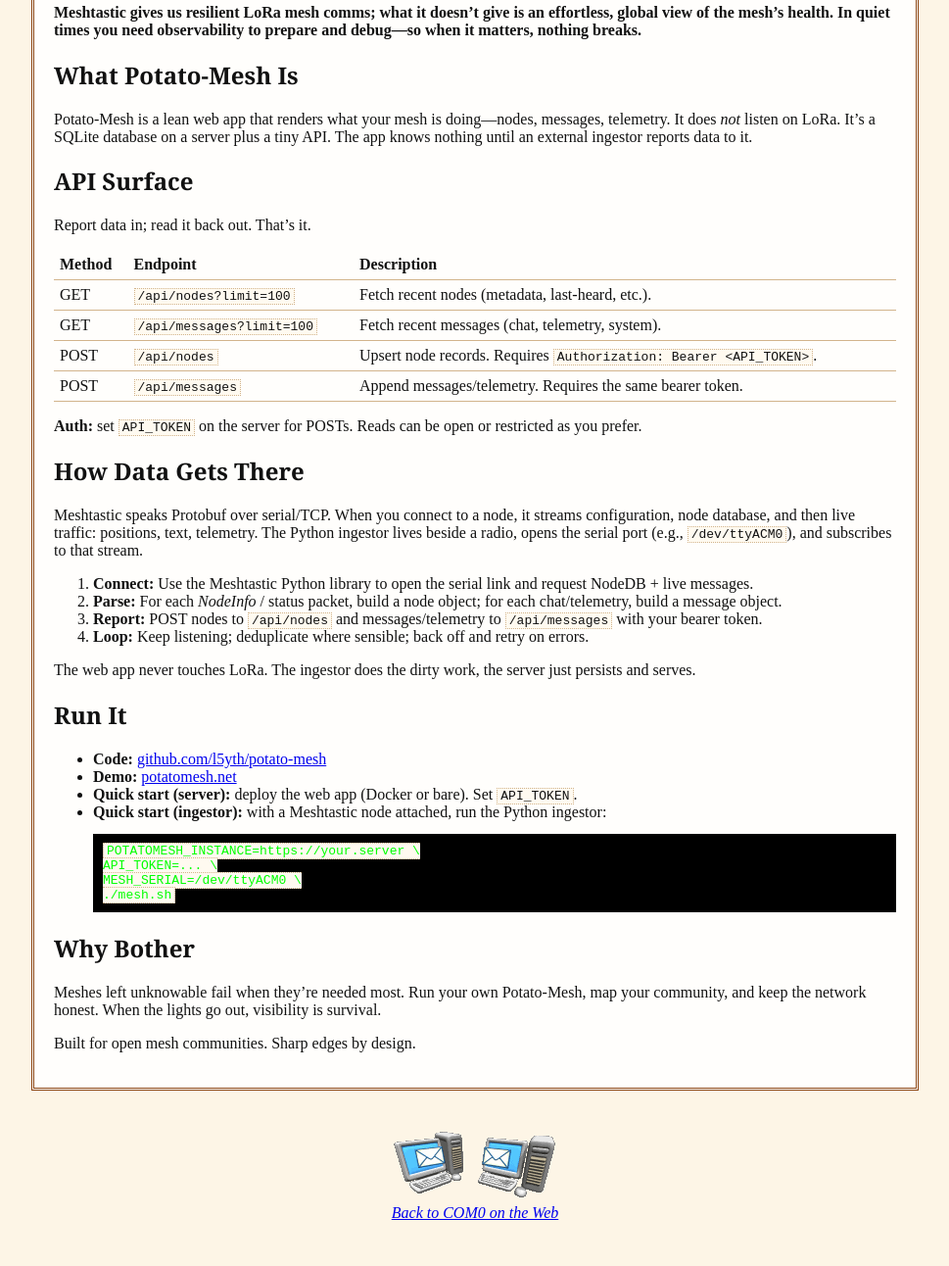
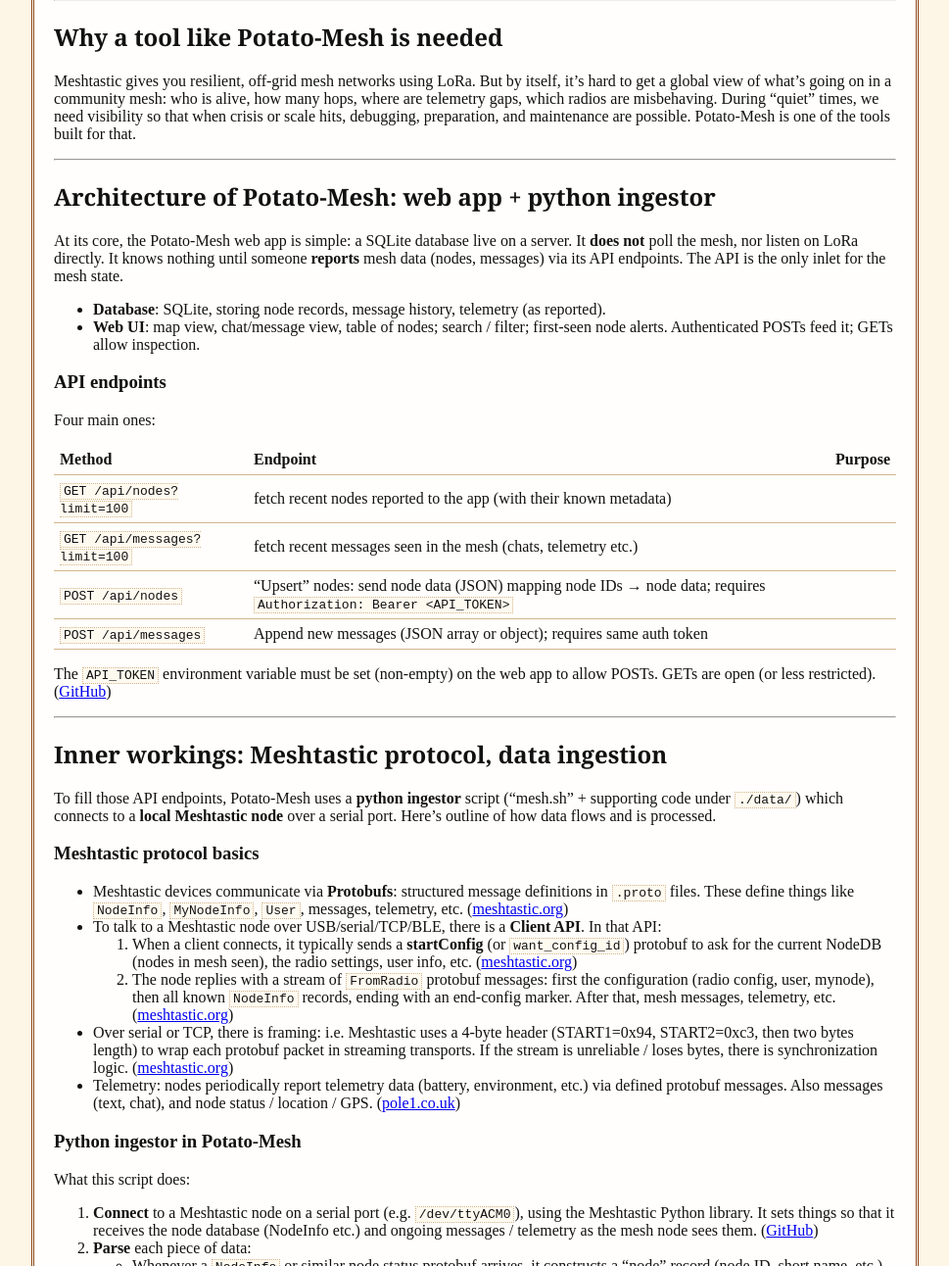
Before and after one commit to l5yth/tech, a plain HTML site: page 2025-09-potato-mesh.html in a window 1280 px wide. Shown: the part 272-1564 px from the top of the page at 98% size, without its empty margins (155-1124 px from the left). Drawn offline with Linux system fonts and the light colour scheme.

Commit message:
Refresh Potato-Mesh article content

```diff
--- a/2025-09-potato-mesh.html
+++ b/2025-09-potato-mesh.html
@@ -73,101 +73,106 @@
   </header>
 
   <article class="post">
-  <header>
-    <h1>Inside Potato-Mesh</h1>
-    <p class="lede">
-      Meshtastic gives us resilient LoRa mesh comms; what it doesn’t give is an effortless, global view of the mesh’s health.
-      In quiet times you need observability to prepare and debug—so when it matters, nothing breaks.
+    <p>Below is a technical sketch of <strong>Potato-Mesh</strong>: how it works, how it plugs into Meshtastic, what data flows where, and how you can run your own. Doom optional, but the mesh will outlive us if we get this right.</p>
+
+    <hr />
+
+    <h2>Why a tool like Potato-Mesh is needed</h2>
+    <p>
+      Meshtastic gives you resilient, off-grid mesh networks using LoRa. But by itself, it’s hard to get a global view of what’s going on in a community mesh: who is alive, how many hops, where are telemetry gaps, which radios are misbehaving. During “quiet” times, we need visibility so that when crisis or scale hits, debugging, preparation, and maintenance are possible. Potato-Mesh is one of the tools built for that.
     </p>
-  </header>
 
-  <section>
-    <h2>What Potato-Mesh Is</h2>
+    <hr />
+
+    <h2>Architecture of Potato-Mesh: web app + python ingestor</h2>
     <p>
-      Potato-Mesh is a lean web app that renders what your mesh is doing—nodes, messages, telemetry.
-      It does <em>not</em> listen on LoRa. It’s a SQLite database on a server plus a tiny API.
-      The app knows nothing until an external ingestor reports data to it.
+      At its core, the Potato-Mesh web app is simple: a SQLite database live on a server. It <strong>does not</strong> poll the mesh, nor listen on LoRa directly. It knows nothing until someone <strong>reports</strong> mesh data (nodes, messages) via its API endpoints. The API is the only inlet for the mesh state.
     </p>
-  </section>
+    <ul>
+      <li><strong>Database</strong>: SQLite, storing node records, message history, telemetry (as reported).</li>
+      <li><strong>Web UI</strong>: map view, chat/message view, table of nodes; search / filter; first-seen node alerts. Authenticated POSTs feed it; GETs allow inspection.</li>
+    </ul>
 
-  <section>
-    <h2>API Surface</h2>
-    <p>Report data in; read it back out. That’s it.</p>
-    <table class="api">
+    <h3>API endpoints</h3>
+    <p>Four main ones:</p>
+    <table>
       <thead>
-        <tr><th>Method</th><th>Endpoint</th><th>Description</th></tr>
+        <tr><th>Method</th><th>Endpoint</th><th>Purpose</th></tr>
       </thead>
       <tbody>
-        <tr>
-          <td>GET</td>
-          <td><code>/api/nodes?limit=100</code></td>
-          <td>Fetch recent nodes (metadata, last-heard, etc.).</td>
-        </tr>
-        <tr>
-          <td>GET</td>
-          <td><code>/api/messages?limit=100</code></td>
-          <td>Fetch recent messages (chat, telemetry, system).</td>
-        </tr>
-        <tr>
-          <td>POST</td>
-          <td><code>/api/nodes</code></td>
-          <td>Upsert node records. Requires <code>Authorization: Bearer &lt;API_TOKEN&gt;</code>.</td>
-        </tr>
-        <tr>
-          <td>POST</td>
-          <td><code>/api/messages</code></td>
-          <td>Append messages/telemetry. Requires the same bearer token.</td>
-        </tr>
+        <tr><td><code>GET /api/nodes?limit=100</code></td><td>fetch recent nodes reported to the app (with their known metadata)</td><td></td></tr>
+        <tr><td><code>GET /api/messages?limit=100</code></td><td>fetch recent messages seen in the mesh (chats, telemetry etc.)</td><td></td></tr>
+        <tr><td><code>POST /api/nodes</code></td><td>“Upsert” nodes: send node data (JSON) mapping node IDs → node data; requires <code>Authorization: Bearer &lt;API_TOKEN&gt;</code></td><td></td></tr>
+        <tr><td><code>POST /api/messages</code></td><td>Append new messages (JSON array or object); requires same auth token</td><td></td></tr>
       </tbody>
     </table>
-    <p><strong>Auth:</strong> set <code>API_TOKEN</code> on the server for POSTs. Reads can be open or restricted as you prefer.</p>
-  </section>
+    <p>
+      The <code>API_TOKEN</code> environment variable must be set (non-empty) on the web app to allow POSTs. GETs are open (or less restricted). (<a href="https://github.com/l5yth/potato-mesh">GitHub</a>)
+    </p>
 
-  <section>
-    <h2>How Data Gets There</h2>
+    <hr />
+
+    <h2>Inner workings: Meshtastic protocol, data ingestion</h2>
     <p>
-      Meshtastic speaks Protobuf over serial/TCP. When you connect to a node, it streams configuration, node database,
-      and then live traffic: positions, text, telemetry. The Python ingestor lives beside a radio, opens the serial port
-      (e.g., <code>/dev/ttyACM0</code>), and subscribes to that stream.
+      To fill those API endpoints, Potato-Mesh uses a <strong>python ingestor</strong> script (“mesh.sh” + supporting code under <code>./data/</code>) which connects to a <strong>local Meshtastic node</strong> over a serial port. Here’s outline of how data flows and is processed.
     </p>
+
+    <h3>Meshtastic protocol basics</h3>
+    <ul>
+      <li>Meshtastic devices communicate via <strong>Protobufs</strong>: structured message definitions in <code>.proto</code> files. These define things like <code>NodeInfo</code>, <code>MyNodeInfo</code>, <code>User</code>, messages, telemetry, etc. (<a href="https://meshtastic.org/docs/development/reference/protobufs/?utm_source=chatgpt.com">meshtastic.org</a>)</li>
+      <li>To talk to a Meshtastic node over USB/serial/TCP/BLE, there is a <strong>Client API</strong>. In that API:
+        <ol>
+          <li>When a client connects, it typically sends a <strong>startConfig</strong> (or <code>want_config_id</code>) protobuf to ask for the current NodeDB (nodes in mesh seen), the radio settings, user info, etc. (<a href="https://meshtastic.org/docs/development/device/client-api/?utm_source=chatgpt.com">meshtastic.org</a>)</li>
+          <li>The node replies with a stream of <code>FromRadio</code> protobuf messages: first the configuration (radio config, user, mynode), then all known <code>NodeInfo</code> records, ending with an end-config marker. After that, mesh messages, telemetry, etc. (<a href="https://meshtastic.org/docs/development/device/client-api/?utm_source=chatgpt.com">meshtastic.org</a>)</li>
+        </ol>
+      </li>
+      <li>Over serial or TCP, there is framing: i.e. Meshtastic uses a 4-byte header (START1=0x94, START2=0xc3, then two bytes length) to wrap each protobuf packet in streaming transports. If the stream is unreliable / loses bytes, there is synchronization logic. (<a href="https://meshtastic.org/docs/development/device/client-api/?utm_source=chatgpt.com">meshtastic.org</a>)</li>
+      <li>Telemetry: nodes periodically report telemetry data (battery, environment, etc.) via defined protobuf messages. Also messages (text, chat), and node status / location / GPS. (<a href="https://pole1.co.uk/blog/6/?utm_source=chatgpt.com">pole1.co.uk</a>)</li>
+    </ul>
+
+    <h3>Python ingestor in Potato-Mesh</h3>
+    <p>What this script does:</p>
     <ol>
-      <li><strong>Connect:</strong> Use the Meshtastic Python library to open the serial link and request NodeDB + live messages.</li>
-      <li><strong>Parse:</strong> For each <em>NodeInfo</em> / status packet, build a node object; for each chat/telemetry, build a message object.</li>
-      <li><strong>Report:</strong> POST nodes to <code>/api/nodes</code> and messages/telemetry to <code>/api/messages</code> with your bearer token.</li>
-      <li><strong>Loop:</strong> Keep listening; deduplicate where sensible; back off and retry on errors.</li>
+      <li><strong>Connect</strong> to a Meshtastic node on a serial port (e.g. <code>/dev/ttyACM0</code>), using the Meshtastic Python library. It sets things so that it receives the node database (NodeInfo etc.) and ongoing messages / telemetry as the mesh node sees them. (<a href="https://github.com/l5yth/potato-mesh">GitHub</a>)</li>
+      <li><strong>Parse</strong> each piece of data:
+        <ul>
+          <li>Whenever a <code>NodeInfo</code> or similar node status protobuf arrives, it constructs a “node” record (node ID, short name, etc.).</li>
+          <li>Whenever a message or telemetry arrives, collect the message: who from, to (broadcast or specific), type (text / telemetry / etc.), payload.</li>
+        </ul>
+      </li>
+      <li><strong>POST</strong> to the web app’s endpoints:
+        <ul>
+          <li>Node updates via <code>POST /api/nodes</code></li>
+          <li>Message / telemetry / chat data via <code>POST /api/messages</code></li>
+        </ul>
+        <p>The tool (via environment variables) knows the instance URL and API token to use. It ensures deduplication on node IDs etc., so repeated reports of the same node do not create duplicates. (<a href="https://github.com/l5yth/potato-mesh">GitHub</a>)</p>
+      </li>
+      <li><strong>Continuous listening / looping</strong>: the ingestor sits waiting for new protobuf messages via the serial stream. When new messages show up, they’re parsed &amp; forwarded. In debug mode you can see logs like “upserted node …” or “stored message …” etc. (<a href="https://github.com/l5yth/potato-mesh">GitHub</a>)</li>
     </ol>
+
+    <hr />
+
+    <h2>Summary &amp; running</h2>
+    <p>You get:</p>
+    <ul>
+      <li>A remote-web dashboard that visualizes mesh health: nodes, messages, first-seen, map, etc.</li>
+      <li>A python serial ingestor that feeds it. Without that, nothing appears.</li>
+      <li>Simple architecture: no MQTT broker, no huge infrastructure. Just serial + HTTP + SQLite.</li>
+    </ul>
+    <p>To try it:</p>
+    <ul>
+      <li>Demo is live at <strong>potatomesh.net</strong> for Berlin #MediumFast etc. (<a href="https://github.com/l5yth/potato-mesh">GitHub</a>)</li>
+      <li>Instructions in the README: using Docker / docker-compose to launch the web app; configure environment (<code>API_TOKEN</code>, etc.). Then run the python ingestor with <code>POTATOMESH_INSTANCE=&lt;url&gt; API_TOKEN=&lt;token&gt; MESH_SERIAL=&lt;serial port&gt; DEBUG=1 ./mesh.sh</code> etc. (<a href="https://github.com/l5yth/potato-mesh">GitHub</a>)</li>
+    </ul>
+
+    <hr />
+
+    <h2>Call to action</h2>
     <p>
-      The web app never touches LoRa. The ingestor does the dirty work, the server just persists and serves.
+      Run your own Potato-Mesh. Hook a Meshtastic node (or several), run the ingestor, set up the web app, and suddenly you don’t fly blind. Debug routing, telemetry, battery, nodes that drop out, hops that get too high. The mesh always wants to talk — let’s listen.
     </p>
-  </section>
-
-  <section>
-    <h2>Run It</h2>
-    <ul>
-      <li><strong>Code:</strong> <a href="https://github.com/l5yth/potato-mesh" rel="noopener">github.com/l5yth/potato-mesh</a></li>
-      <li><strong>Demo:</strong> <a href="https://potatomesh.net" rel="noopener">potatomesh.net</a></li>
-      <li><strong>Quick start (server):</strong> deploy the web app (Docker or bare). Set <code>API_TOKEN</code>.</li>
-      <li><strong>Quick start (ingestor):</strong> with a Meshtastic node attached, run the Python ingestor:
-        <pre><code>POTATOMESH_INSTANCE=https://your.server \
-API_TOKEN=... \
-MESH_SERIAL=/dev/ttyACM0 \
-./mesh.sh</code></pre>
-      </li>
-    </ul>
-  </section>
-
-  <section>
-    <h2>Why Bother</h2>
-    <p>
-      Meshes left unknowable fail when they’re needed most. Run your own Potato-Mesh, map your community,
-      and keep the network honest. When the lights go out, visibility is survival.
-    </p>
-  </section>
-
-  <footer class="meta">
-    <p>Built for open mesh communities. Sharp edges by design.</p>
-  </footer>
-</article>
+    <p>Doom threat: the mesh networks left unknowable will fail when they are needed most. Better to build clarity now.</p>
+  </article>
 
   <footer class="page-foot">
     <img src="./animated-mail-image-0311.gif" alt="Animated Mailboxes" />
```
